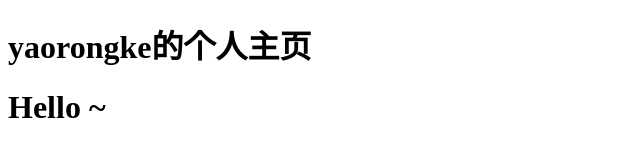
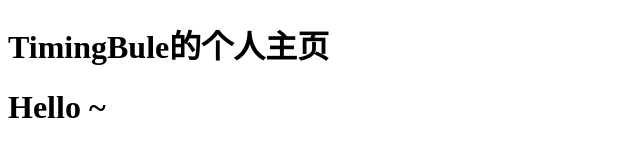
Before and after one commit to TimingBule/TimingBule.github.io, a plain HTML site: page index.html in a window 1280 px wide. Shown: the whole page, without its empty margins (0-640 px from the left). Drawn offline with Linux system fonts and the light colour scheme.

Commit message:
Update index.html

```diff
--- a/index.html
+++ b/index.html
@@ -5,7 +5,7 @@
     <title>yaorongke</title>
 </head>
 <body>
-    <h1>yaorongke的个人主页</h1>
+    <h1>TimingBule的个人主页</h1>
     <h1>Hello ~</h1>
 </body>
 </html>
```
